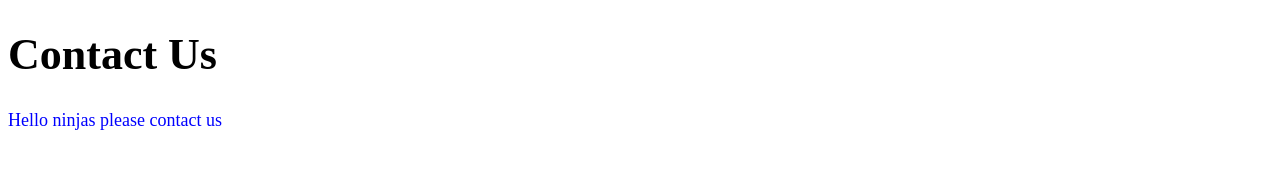
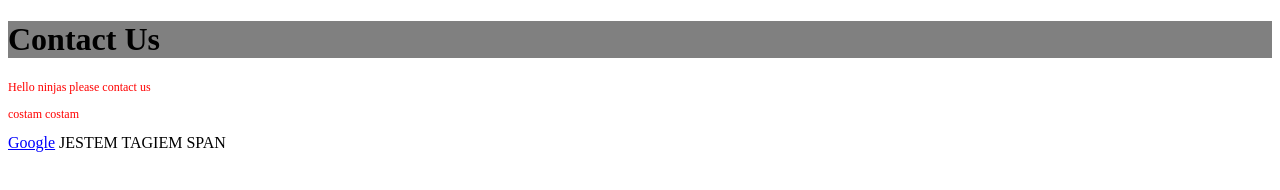
Before and after one commit to ArkadiuszKalka/css, a plain HTML site: page contact.html in a window 1280 px wide. Drawn offline with Linux system fonts and the light colour scheme.

Commit message:
Pierwsze ostylowanie pliku contact.html

```diff
--- a/contact.html
+++ b/contact.html
@@ -12,7 +12,11 @@
         </div>
 
         <p>Hello ninjas please contact us</p>
+        <p> costam costam</p>
 
+        <a href="http://www.google.com">Google</a>
+
+        <span> Jestem tagiem span</span>
 
     </body>
 
--- a/css/syntax.css
+++ b/css/syntax.css
@@ -7,20 +7,26 @@
 ***************************************/
 
 
-/* Style dla wszystkich tagów <p> */
 
 p{
-    font-size: 18px;
-    color: blue
+    font-size: 12px;
+    color: red;
 }
 
-#header p{
-    font-size: 24px;
+a{
+    text-decoration: underline;
+    color: blue;
 }
 
-/* style dla tagów header */
+span{
+    text-transform: uppercase;
+    }
 
 h1{
-    font-size: 44px;
+    font-size: 32px;
+}
 
+div{
+    width: 100%;
+    background-color: grey;
 }
```
